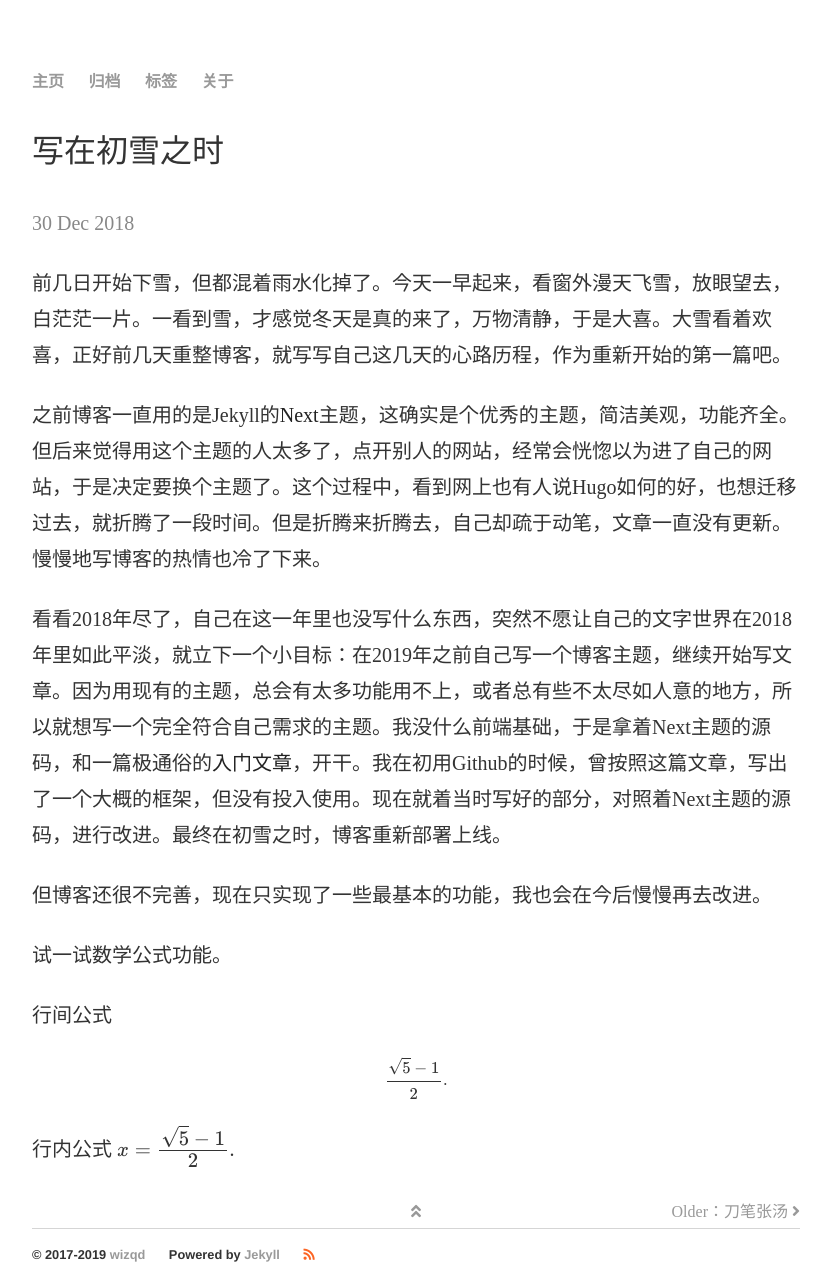
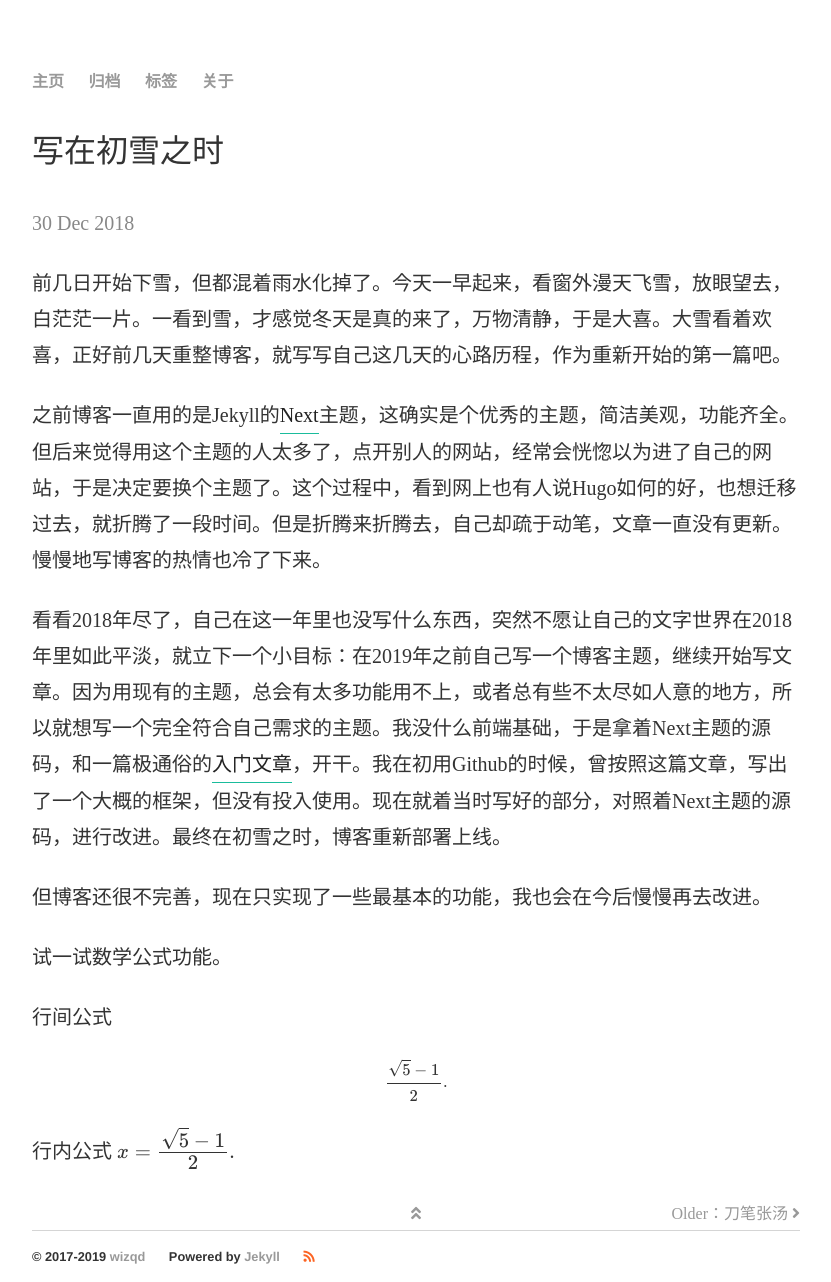
Before and after one commit to chqid/chqid.blog.io, a Jekyll site: the page built from _posts/2018-12-30-first-snow.md, in a window 1280 px wide. Shown: the whole page, without its empty margins (224-1055 px from the left). Built offline with Jekyll 4.4.1, drawn with Linux system fonts in a browser that asks for light colours; nearby versions of some CDN libraries; formulas are drawn with MathJax 3.

Commit message:
adjust post link style

```diff
--- a/_layouts/post.html
+++ b/_layouts/post.html
@@ -5,7 +5,7 @@ layout: default
   <h1>{{ page.title }}</h1>
   <p class="date">{{ page.date | date_to_string }}</p>
 
-  <div>
+  <div class="post">
     {{ content }}
   </div>
   {% include post-navigation.html %}
--- a/assets/css/main.css
+++ b/assets/css/main.css
@@ -88,12 +88,21 @@ p {
 .container .footer .footer-link:hover,
 .container .post-navigation .post-nav-link:hover,
 .container .tag .tag-link:hover {
-    color: #1abc9c;
+    color: #22c5e5;
     transition:color .1s linear
 }
 
 .container .footer .footer-link:hover {
     text-decoration: underline;
+}
+
+.container .post a {
+    border-bottom:1px solid #1abc9c;
+}
+
+.container .post a:hover {
+    border-bottom-color:#999;
+    color:#999;
 }
 
 .container .article-title-date {
```
